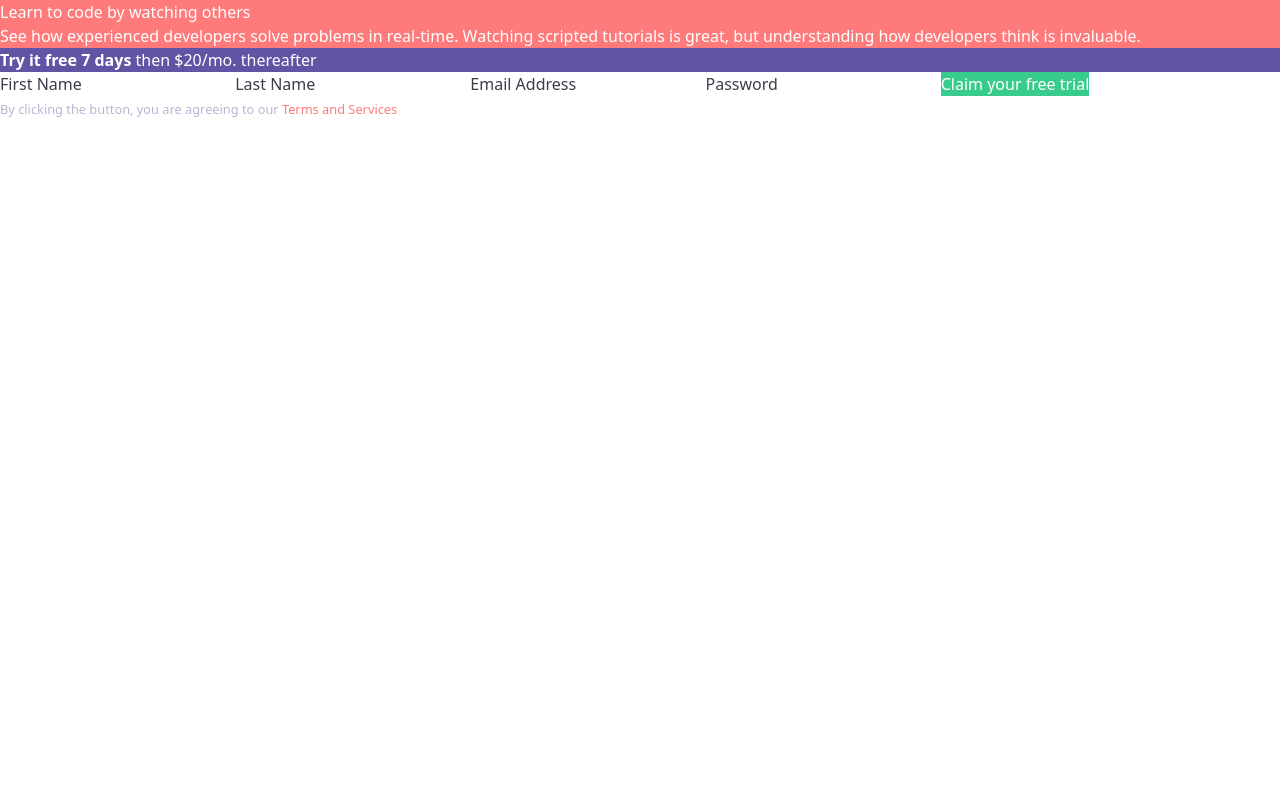
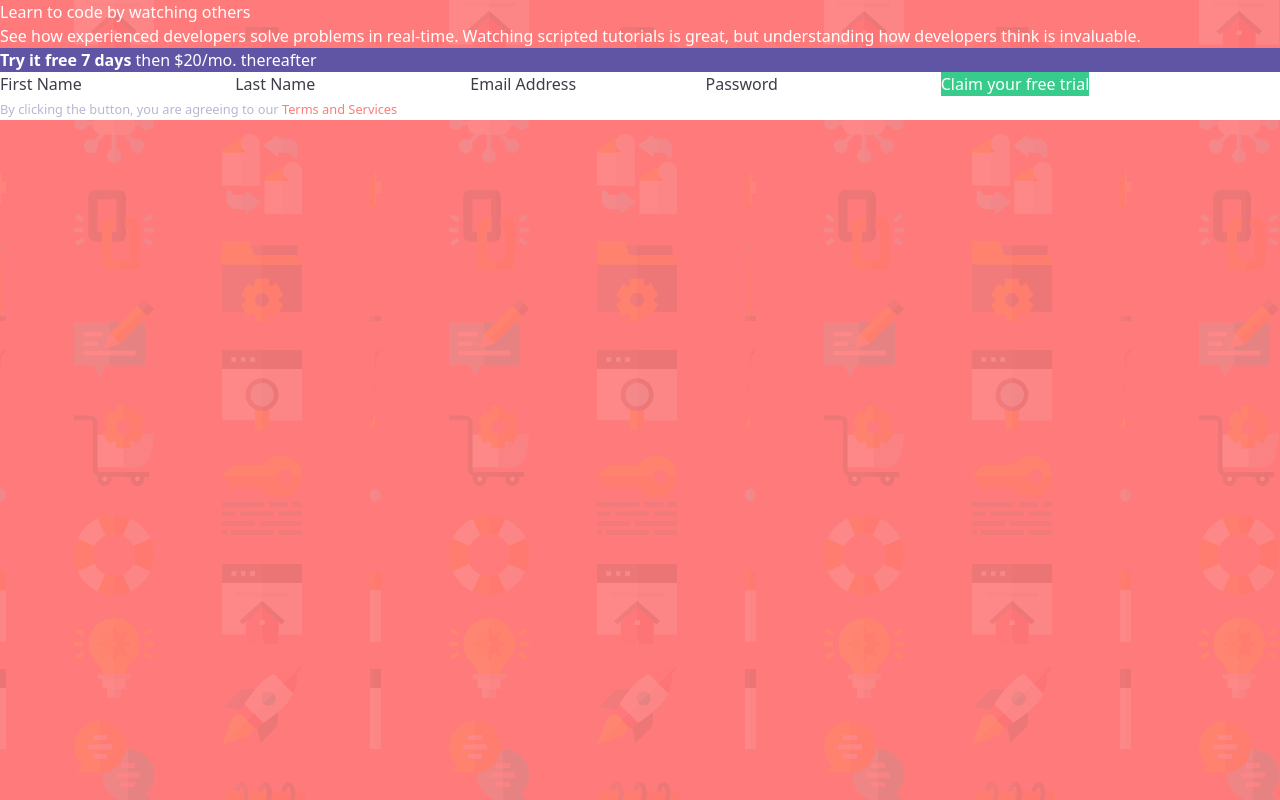
Before and after one commit to StephenYu2018/intro-component-with-signup-form-master, a website: page index.html in a window 1280 px wide. Drawn offline with Linux system fonts and the light colour scheme.

Commit message:
add bg image to <main>

```diff
--- a/index.html
+++ b/index.html
@@ -14,7 +14,7 @@
   <title>Frontend Mentor | Intro component with sign up form</title>
 </head>
 <body>
-  <main class="bg-red">
+  <main class="bg-red bg-[url('../images/bg-intro-mobile.png')] min-h-screen">
     <header>
       <h1 class="text-white">Learn to code by watching others</h1>
       <p class="text-white">
```
Also changed, not shown: dist/styles.css.
